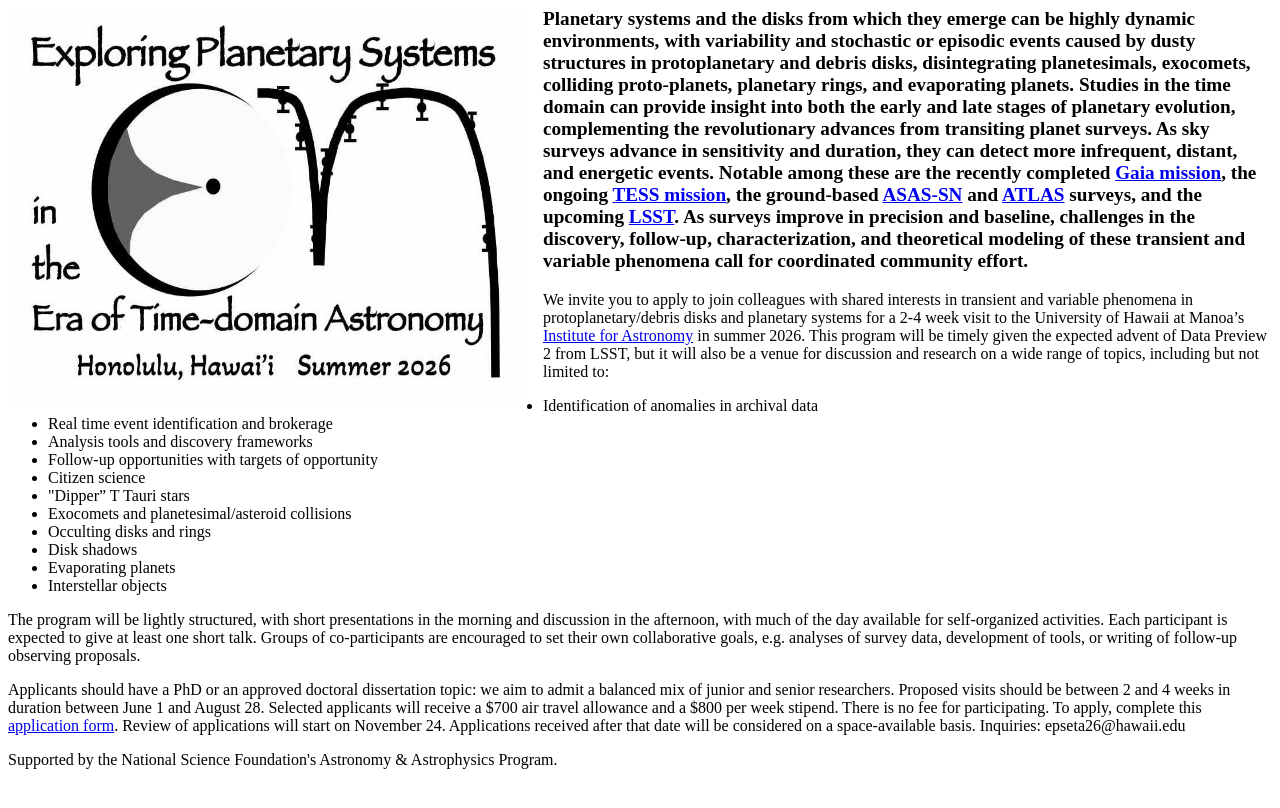
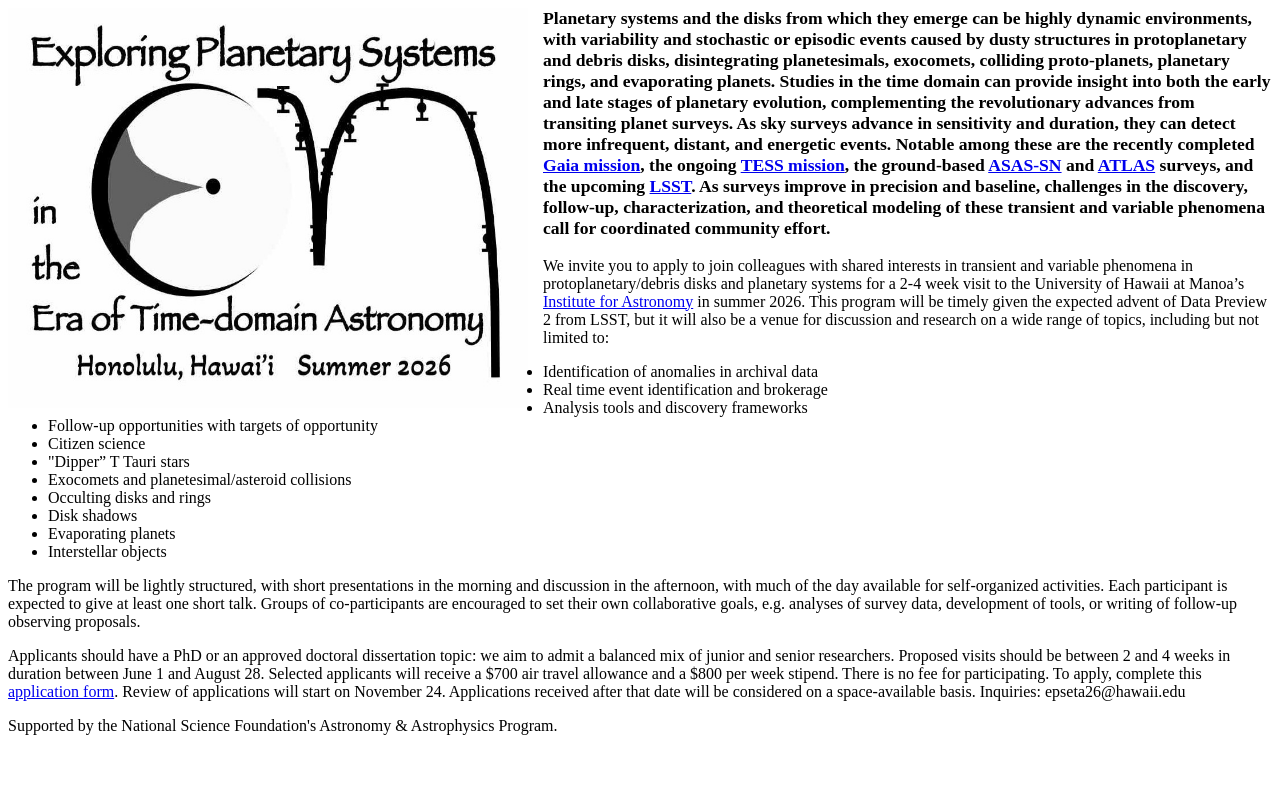
Before and after one commit to egaidos/egaidos.github.io, a Jekyll site: the page epseta26.html, which Jekyll copies as it is, in a window 1280 px wide. Shown: the top 808 px of the page. Built offline with Jekyll 4.4.1, drawn with Linux system fonts in a browser that asks for light colours; a style sheet for code colours, icons or effects is not loaded.

Commit message:
Update epseta26.html

```diff
--- a/epseta26.html
+++ b/epseta26.html
@@ -6,7 +6,7 @@
   margin-right: 15px; /* Adds some space between the image and the text */
 }
 .large-text {
-    font-size: 1.2em; /* 1.5 times the parent's font size */
+    font-size: 1.1em; /* 1.5 times the parent's font size */
   }
 </style>
 </head>
```
